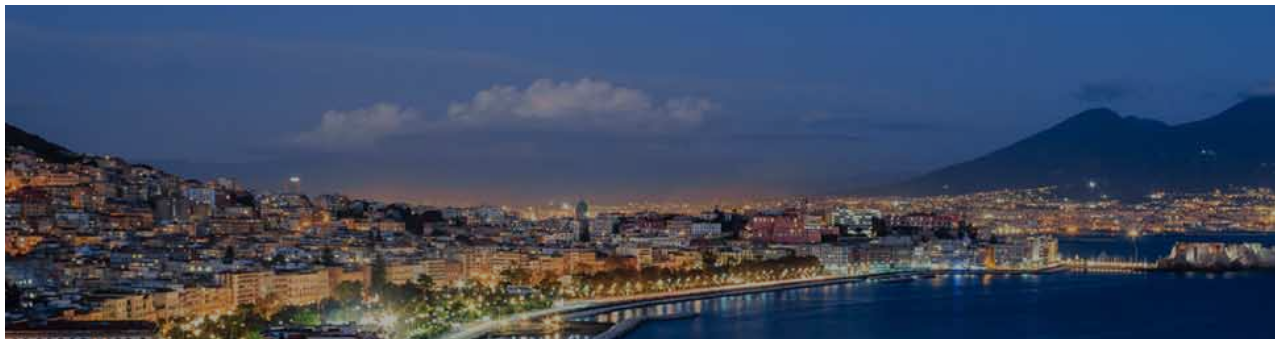
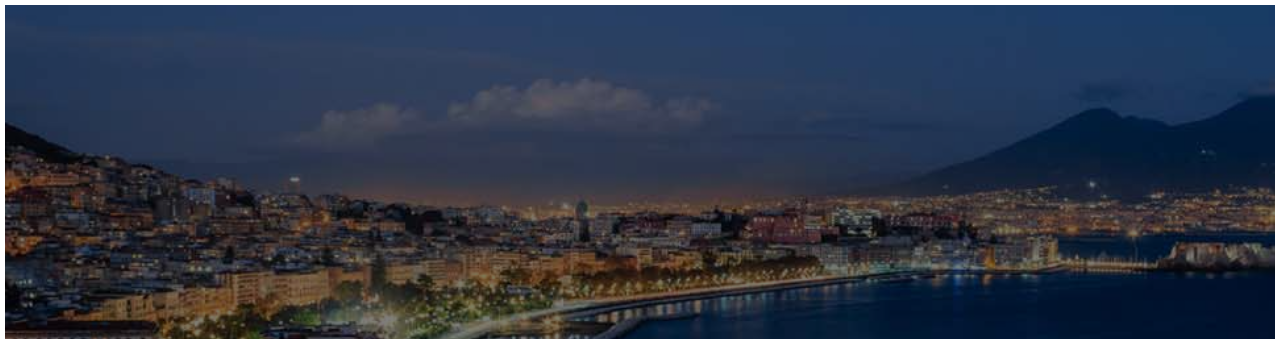
Before and after one commit to Maurospinosi/htmlcss-airbnb, a plain HTML site: page index.html in a window 1280 px wide. Shown: the top 339 px of the page. Drawn offline with Linux system fonts and the light colour scheme.

Commit message:
Piccola correzione.

```diff
--- a/css/style.css
+++ b/css/style.css
@@ -11,7 +11,7 @@
   background-color: rgba(0, 0, 0, 0.5);
 }
 .layover{
-  background-color: rgba(0, 0, 0, 0.3);
+  background-color: rgba(0, 0, 0, 0.5);
   height: 100vh;
   width: 100%;
   font-size: 100px;
```
